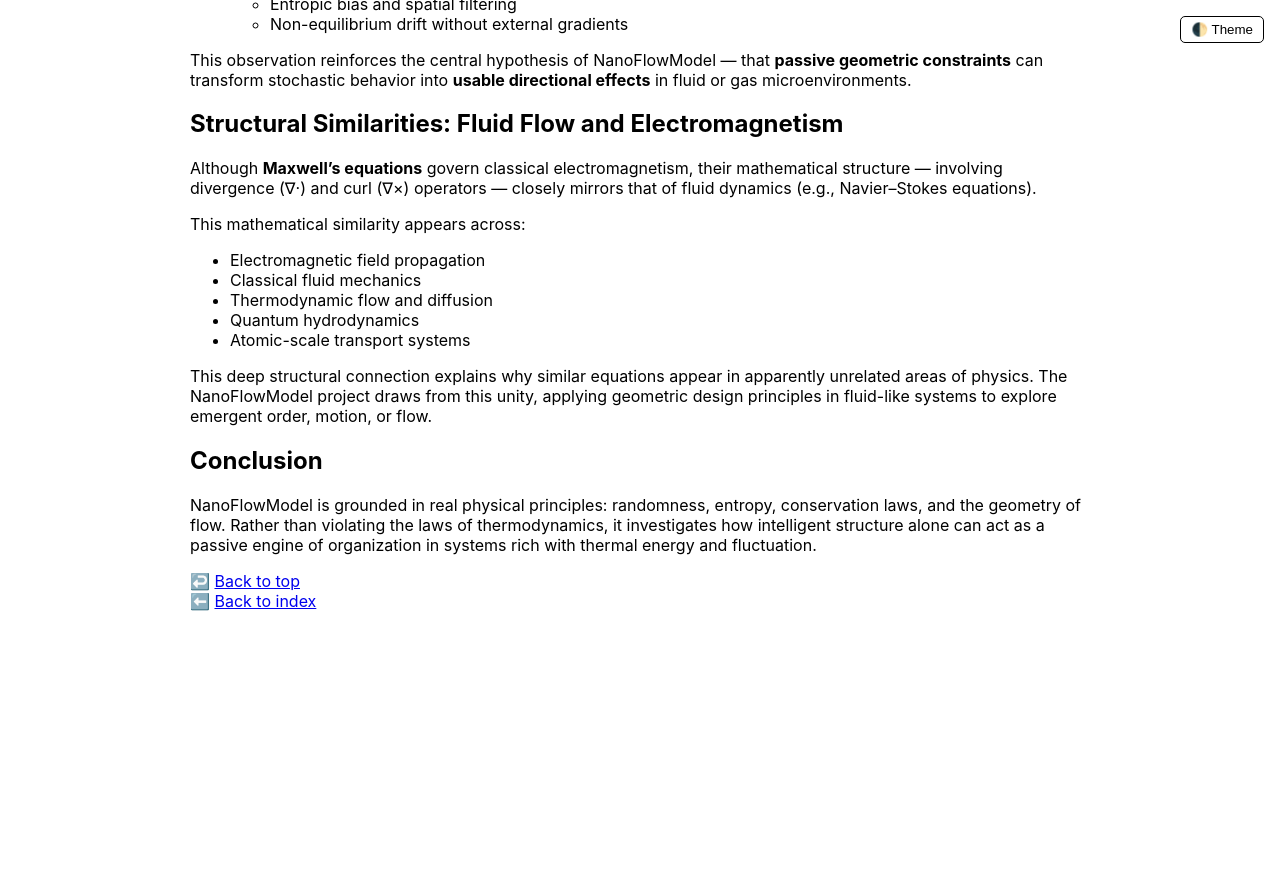
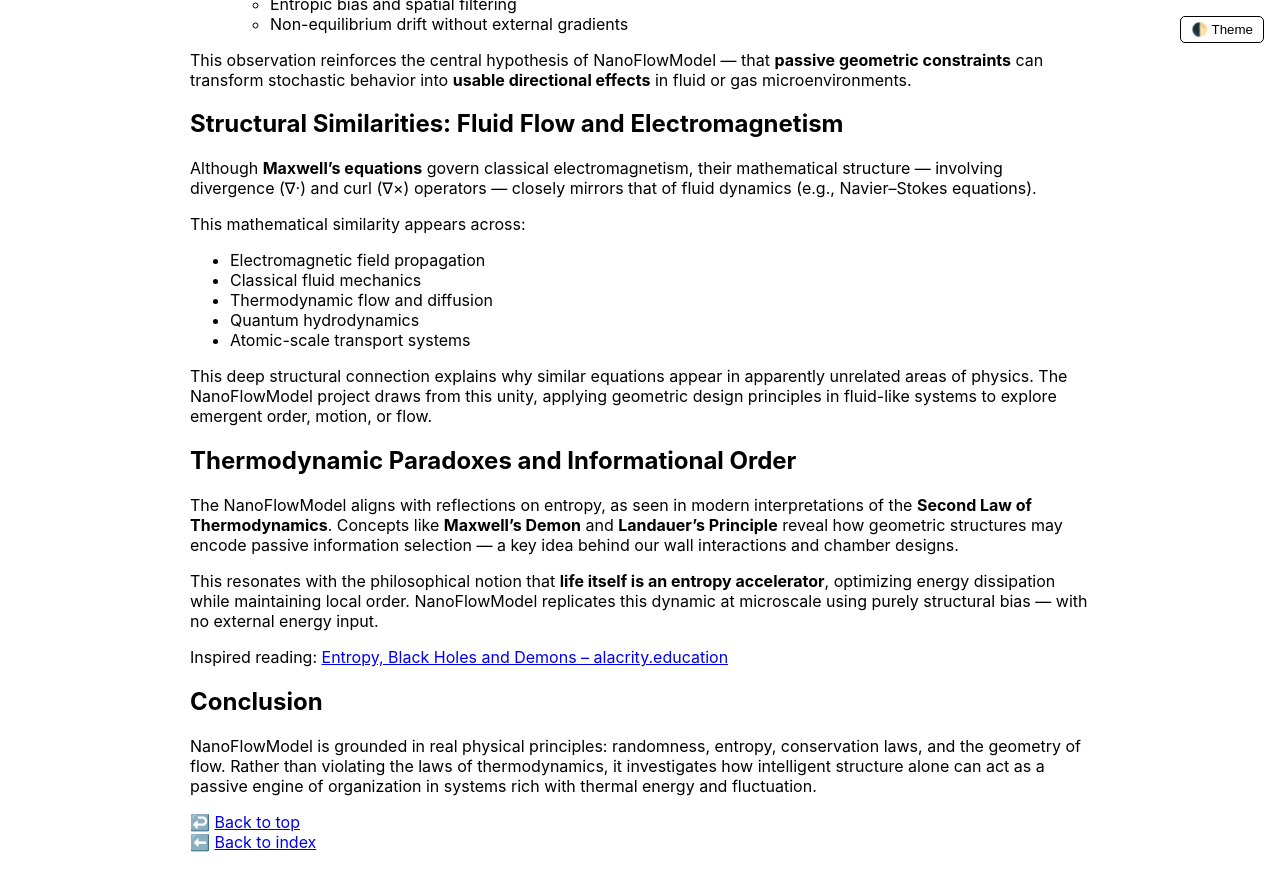
Before and after one commit to gavianu/NanoFlowModel, a Jekyll site: the page built from docs/01_physics_context.md, in a window 1280 px wide and 900 px high, scrolled down 1078 px. Shown: the top 891 px of the window. Built offline with Jekyll 4.4.1, drawn with Linux system fonts in a browser that asks for light colours; our own code applies the rules of GitHub Pages for plain Markdown files; before the commit the page ends 1737 px from its top, so only the background shows below that.

Commit message:
📚 Add thermodynamic paradoxes and philosophical reflections to physics context and references

```diff
--- a/docs/01_physics_context.md
+++ b/docs/01_physics_context.md
@@ -47,6 +47,14 @@ This mathematical similarity appears across:
 
 This deep structural connection explains why similar equations appear in apparently unrelated areas of physics. The NanoFlowModel project draws from this unity, applying geometric design principles in fluid-like systems to explore emergent order, motion, or flow.
 
+## Thermodynamic Paradoxes and Informational Order
+
+The NanoFlowModel aligns with reflections on entropy, as seen in modern interpretations of the **Second Law of Thermodynamics**. Concepts like **Maxwell’s Demon** and **Landauer’s Principle** reveal how geometric structures may encode passive information selection — a key idea behind our wall interactions and chamber designs.
+
+This resonates with the philosophical notion that **life itself is an entropy accelerator**, optimizing energy dissipation while maintaining local order. NanoFlowModel replicates this dynamic at microscale using purely structural bias — with no external energy input.
+
+Inspired reading: [Entropy, Black Holes and Demons – alacrity.education](https://blog.alacrity.education/entropie-gauri-negre-si-demoni/)
+
 ## Conclusion
 
 NanoFlowModel is grounded in real physical principles: randomness, entropy, conservation laws, and the geometry of flow. Rather than violating the laws of thermodynamics, it investigates how intelligent structure alone can act as a passive engine of organization in systems rich with thermal energy and fluctuation.
```
Also changed, not shown: references/papers.md (+5 -0 lines).
